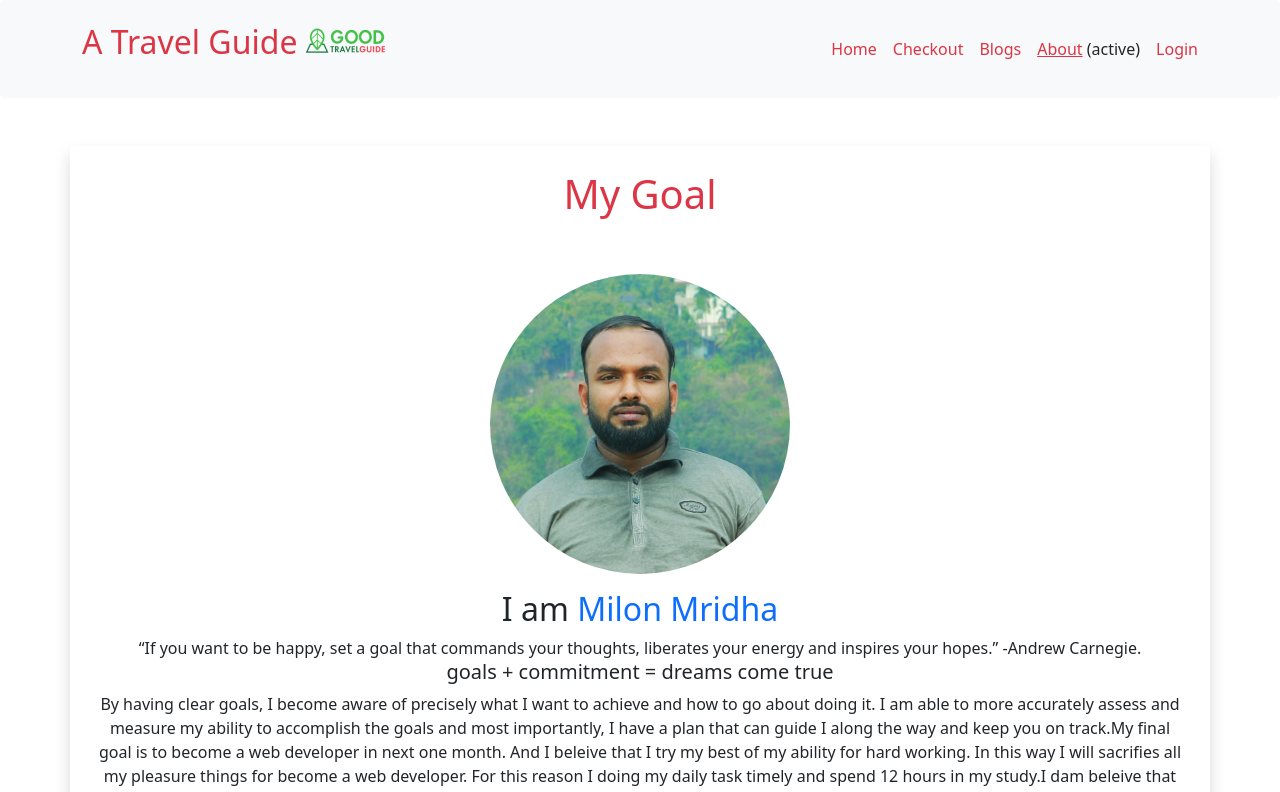
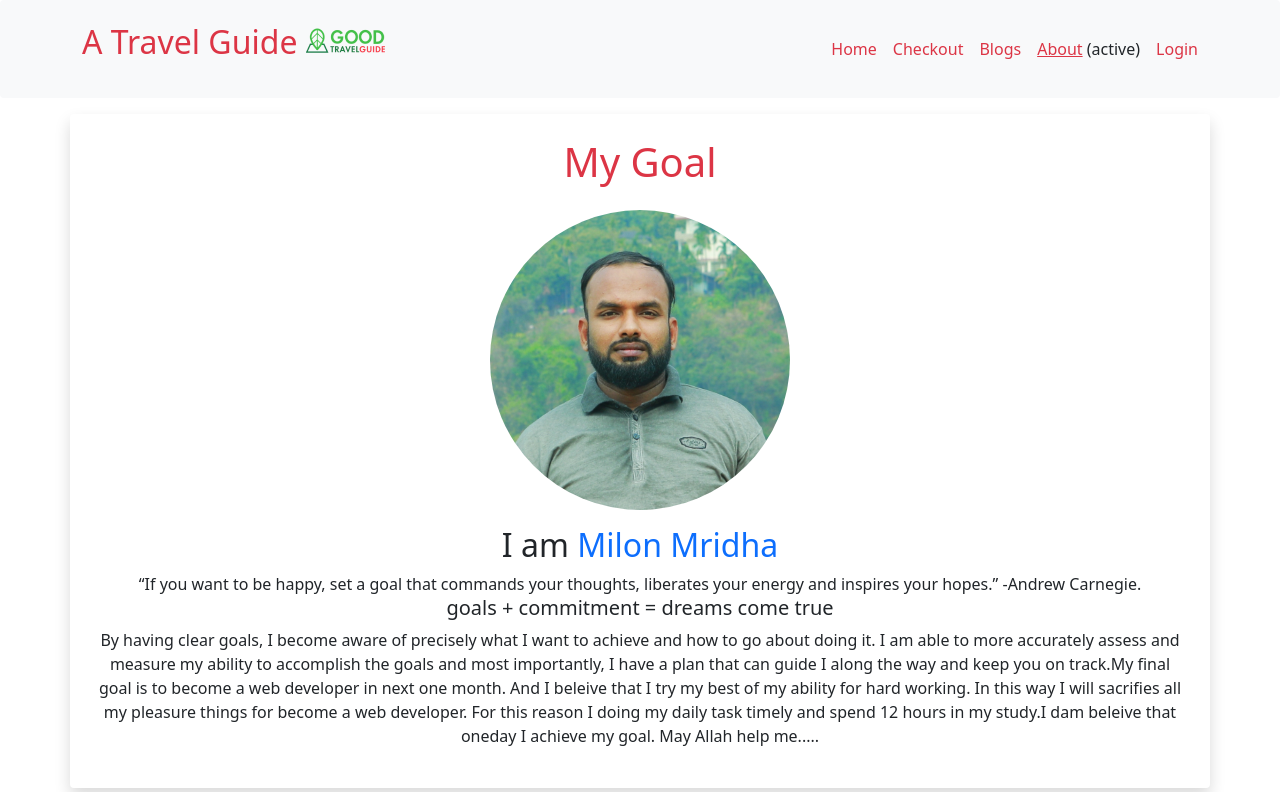
Before and after one commit to MilonMridha/independent-occupasion, a React (Create React App) app: page /about in a window 1280 px wide. Shown: the top 792 px of the page. Built offline with nearby package versions, Linux system fonts and the light colour scheme; no server answers.

Commit message:
last commit

```diff
--- a/src/Components/About/About.js
+++ b/src/Components/About/About.js
@@ -4,13 +4,16 @@ import Footer from '../Shared/Header/Footer/Footer';
 import './About.css'
 const About = () => {
     return (
-        <div className='mt-5 container shadow p-4 rounded'>
-            <h1 className='text-danger'> My Goal</h1>
-            <img className='my-image mt-5' src={myimage} alt="" />
-            <h2 className='mt-3'>I am <span className='text-primary'>Milon Mridha</span></h2>
-            <p>“If you want to be happy, set a goal that commands your thoughts, liberates your energy and inspires your hopes.” -Andrew Carnegie.
-                <h5>goals + commitment = dreams come true</h5>By having clear goals, I become aware of precisely what I want to achieve and how to go about doing it. I am  able to more accurately assess and measure my ability to accomplish the goals and most importantly, I have a plan that can guide I along the way and keep you on track.My final goal is to become a web developer in next one month. And I beleive that I try my best of my ability for hard working. In this way I will sacrifies all my pleasure things for become a web developer.  For this reason I doing my daily task timely and spend  12 hours in my study.I dam beleive that oneday I achieve my goal. May Allah help me.....
-            </p>
+        <div  className='mt-3'>
+            <div className=' container shadow p-4 rounded'>
+                <h1 className='text-danger'> My Goal</h1>
+                <img className='my-image mt-3' src={myimage} alt="" />
+                <h2 className='mt-3'>I am <span className='text-primary'>Milon Mridha</span></h2>
+                <p>“If you want to be happy, set a goal that commands your thoughts, liberates your energy and inspires your hopes.” -Andrew Carnegie.
+                    <h5>goals + commitment = dreams come true</h5>By having clear goals, I become aware of precisely what I want to achieve and how to go about doing it. I am  able to more accurately assess and measure my ability to accomplish the goals and most importantly, I have a plan that can guide I along the way and keep you on track.My final goal is to become a web developer in next one month. And I beleive that I try my best of my ability for hard working. In this way I will sacrifies all my pleasure things for become a web developer.  For this reason I doing my daily task timely and spend  12 hours in my study.I dam beleive that oneday I achieve my goal. May Allah help me.....
+                </p>
+            </div>
+
             <Footer></Footer>
         </div>
     );
--- a/src/Components/Blogs/Blogs.js
+++ b/src/Components/Blogs/Blogs.js
@@ -4,6 +4,7 @@ import './Blogs.css'
 
 const Blogs = () => {
     return (
+        <div >
             <div className=' container mx-auto mt-4 '>
                 <h1 className='text-danger'>My Blogs</h1>
                 <h5 className='mt-4'>Qes no-1: Difference between authorization and authentication?</h5>
@@ -54,6 +55,7 @@ const Blogs = () => {
 
                     </p>
                 </div>
+            </div>
             <Footer></Footer>
         </div>
     );
--- a/src/Components/CheckOut/CheckOut.js
+++ b/src/Components/CheckOut/CheckOut.js
@@ -6,7 +6,7 @@ const CheckOut = () => {
     return (
         <div >
             <div className='w-50 mx-auto mt-5 mb-5'>
-                <h3 className='text-danger mb-4'>Welcome To Checout Page</h3>
+                <h3 className='text-danger mb-4'>Welcome To Checkout Page</h3>
                 <Form className='shadow rounded p-3'>
                     <Form.Group className="mb-3" controlId="formBasicEmail">
                         <Form.Control type="text" placeholder="Name" required />
--- a/src/Components/Login/Login.js
+++ b/src/Components/Login/Login.js
@@ -33,9 +33,9 @@ const Login = () => {
     const handleSubmit = (event) => {
         event.preventDefault();
         const email = emailRef.current.value;
-        // console.log(email)
+
         const password = passwordRef.current.value;
-        // console.log(password);
+
         signInWithEmailAndPassword(email, password);
 
     }
```
Lines whose indentation alone changed are shown as unchanged.
